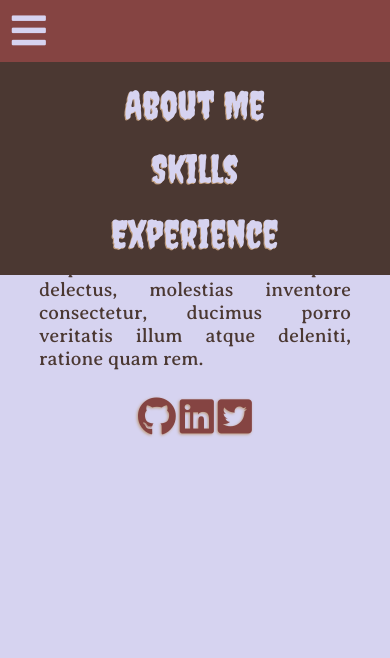
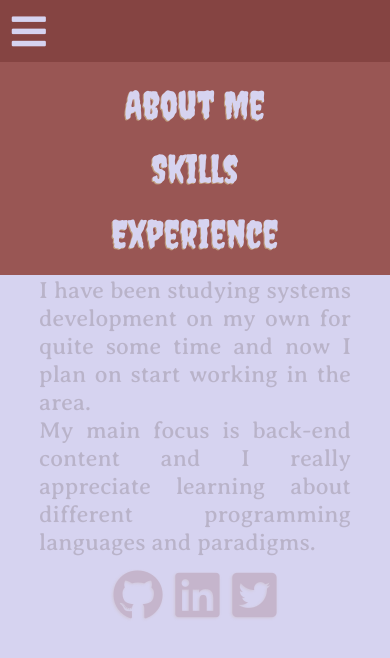
Before and after one commit to meicle/meicle.github.io, a plain HTML site: page index.html in a window 390 px wide. Both pictures are taken after a click on the link 28 px from the left and 31 px from the top of the page. Drawn offline with nearby package versions, Linux system fonts and the light colour scheme; files whose address does not match are found by name.

Commit message:
Text changes

```diff
--- a/aboutme.html
+++ b/aboutme.html
@@ -1,9 +1,13 @@
       <h1>Meicle Haiara</h1>
       <h4>Developer</h4>
       <br>
-      <p>Lorem ipsum dolor sit amet consectetur adipisicing elit. Tempora beatae error quo sint saepe tenetur harum tempore delectus, molestias inventore consectetur, ducimus porro veritatis illum atque deleniti, ratione quam rem.</p>
-      <br>
-      <div class="icones text-center">
-        <a href="https://github.com/meicle" target="_blank" rel="noopener" alt="Github icon"><i class="fab fa-github"></i></a>
-        <a href="https://www.linkedin.com/in/meicle" target="_blank" rel="noopener" alt="LinkedIn icon"><i class="fab fa-linkedin"></i></a>
-        <a href="https://twitter.com/impacmei" target="_blank" rel="noopener" alt="Twitter icon"><i class="fab fa-twitter-square"></i></a>
+      <p>
+        Please, call me Mei! I'm 22 years old, from São Paulo, Brazil.<br>
+        I have been studying systems development on my own for quite some time and now I plan on start working in the area.<br>
+        My main focus is back-end content and I really appreciate learning about different programming languages and paradigms.
+      </p>
+      <div class="icones">
+        <a href="https://github.com/meicle" target="_blank" rel="noopener" ><i class="fab fa-github" aria-label="Github"></i></a>
+        <a href="https://www.linkedin.com/in/meicle" target="_blank" rel="noopener"><i class="fab fa-linkedin" aria-label="LinkedIn"></i></a>
+        <a href="https://twitter.com/impacmei" target="_blank" rel="noopener"><i class="fab fa-twitter-square" aria-label="Twitter"></i></a>
+      </div>
--- a/index.html
+++ b/index.html
@@ -10,22 +10,22 @@
   <link rel="icon" href="icone.png">
   <link rel="stylesheet" href="main.css">
   <link type="application/atom+xml" rel="alternate" href="http://localhost:4000/feed.xml" title="Meicle" />
-  <link rel="stylesheet" href="https://maxcdn.bootstrapcdn.com/bootstrap/3.3.7/css/bootstrap.min.css" integrity="sha384-BVYiiSIFeK1dGmJRAkycuHAHRg32OmUcww7on3RYdg4Va+PmSTsz/K68vbdEjh4u" crossorigin="anonymous">
   <link rel="stylesheet" href="https://use.fontawesome.com/releases/v5.5.0/css/all.css" integrity="sha384-B4dIYHKNBt8Bc12p+WXckhzcICo0wtJAoU8YZTY5qE0Id1GSseTk6S+L3BlXeVIU" crossorigin="anonymous">
+  <link rel="stylesheet" href="https://cdn.rawgit.com/konpa/devicon/df6431e323547add1b4cf45992913f15286456d3/devicon.min.css">
   <script src="https://code.jquery.com/jquery-3.3.1.min.js"></script>
   <title>Meicle</title>
 </head>
 <body>
   <aside id="sidebar" class="sidebar">
-    <a title="Index link"><img alt="Me with black rounded glasses and red hair with bangs." id="foto" src="mei.jpg"></a>
+    <a><img alt="Me with black rounded glasses and red hair with bangs." id="foto" src="mei.jpg"></a>
 
-    <a href="#" class="menubutton" title="Menu button"><i class="fas fa-bars"></i></a>
+    <a href="#" class="menubutton" aria-label="Index button"><i class="fas fa-bars"></i></a>
 
     <nav class="list">
       <ul>
-        <li id="aboutme" class="item" title="About me page"><a>About Me</a></li>
-        <li id="skills" class="item" title="Skills page"><a>Skills</a></li>
-        <li id="experience" class="item" title="Experience page"><a>Experience</a></li>
+        <li id="aboutme" class="item"><a>About Me</a></li>
+        <li id="skills" class="item"><a>Skills</a></li>
+        <li id="experience" class="item"><a>Experience</a></li>
       </ul>
     </nav>
   </aside>
--- a/loadpages.js
+++ b/loadpages.js
@@ -1,5 +1,6 @@
 $(function(){
   var sidebarlist = $(".list");
+  var content = $("#content");
 
   $('#content').load('aboutme.html');
 
@@ -16,12 +17,14 @@ $(function(){
   $( ".item" ).click(function() {
     if ($( window ).width() < 600) {
       sidebarlist.hide();
+      content.toggleClass('opaque-content');
     }
   });
 
   $( ".menubutton" ).click(function() {
     if ($( window ).width() < 600) {
       sidebarlist.toggle();
+      content.toggleClass('opaque-content');
     }
   });
 
--- a/main.css
+++ b/main.css
@@ -23,11 +23,12 @@
 
 body {
   margin: 0 20wv 0 0;
-  background-color: #d6d3f0 !important;
+  background-color: #d6d3f0;
 }
 
 .menubutton {
   visibility: hidden;
+  cursor: unset;
 }
 
 .sidebar {
@@ -43,10 +44,12 @@ body {
 }
 
 .sidebar ul {
-  font: 2.5vw 'Creepster', cursive;
+  font: 3vw 'Creepster', cursive;
+  position: static;
   list-style-type: none;
   text-align: center;
-  padding-left:0px;
+  padding:0;
+  margin: 0;
   color: #d6d3f0;
   text-shadow: -1px 1px #be9b7b;
 }
@@ -78,6 +81,22 @@ body {
 
 /* About me page */
 
+.content > h1 {
+  font: 5vw 'Creepster', cursive;
+  text-align: center;
+  color: #854442;
+  margin: 1vw 0 1vw 0;
+  text-shadow: -1px 1px #be9b7b;
+}
+
+.content > h4 {
+  font: 2vw 'Creepster', cursive;
+  text-align: center;
+  margin: 0;
+  color: #854442;
+  text-shadow: -1px 1px #be9b7b;
+}
+
 .content p {
   font: 1.8vw 'Averia Serif Libre', cursive;
   color: #4b3832;
@@ -85,25 +104,29 @@ body {
   padding: 0 5vw 0 5vw;
 }
 
-.content h1 {
-  font: 5vw 'Creepster', cursive;
+.icones {
+  color: #854442;
+  text-shadow: -1px 1px 3px #be9b7b;
   text-align: center;
-  color: #854442;
-  text-shadow: -1px 1px #be9b7b;
+  font-size: 4vw;
 }
 
-.content h4 {
-  font: 2vw 'Creepster', cursive;
-  text-align: center;
-  margin-top: 0;
+.icones > a {
   color: #854442;
-  text-shadow: -1px 1px #be9b7b;
 }
 
-.icones a {
-  font-size: 3vw;
-  color: #854442 !important;
-  text-shadow: -1px 1px 3px #be9b7b;
+/* Skills page */
+
+.skills {
+  font-size: 6vw;
+  text-align: center;
+  color: #4b3832;
+  cursor: default;
+}
+
+.skills i:hover {
+  text-shadow:  -1px 1px 3px #be9b7b;
+  color: #854442;
 }
 
 /* MOBILE DEVICES */
@@ -118,13 +141,15 @@ body {
     font-size: 10vw;
     color: #d6d3f0 !important;
     position: fixed;
-    margin: 1vw 3vw;
+    margin: 2.5vw 3vw;
     visibility: visible;
   }
 
   .sidebar {
     height: 16vw;
     width: 100vw;
+    opacity: 1;
+    z-index: 30;
   }
 
   .active {
@@ -141,12 +166,17 @@ body {
     font-size: 10vw;
     position: absolute;
     width: 100vw;
-    background: #4b3832;
+    background: #995654;
   }
 
   .sidebar li {
     margin: 5vw;
     display: block;
+  }
+
+  .sidebar ul li a:hover {
+    color: #662a28 !important;
+    text-shadow: -1px 1px 3px #854442;
   }
 
   #foto {
@@ -157,21 +187,32 @@ body {
     margin: 19vw 5vw 0 5vw;
   }
 
+  .opaque-content {
+    opacity: 0.2;
+    transition: opacity 100ms ease-in-out;
+ }
+
   .content h1 {
-    font-size: 10vw;
+    font-size: 13vw;
   }
 
   .content h4 {
-    font-size: 6vw;
+    font-size: 8vw;
   }
 
   .content p {
-    font-size: 5vw;
+    font-size: 6vw;
     text-align: justify;
     margin: 0;
   }
 
-  .icones a {
-    font-size: 10vw;
+  .icones {
+    margin: 3vw 0 0 0;
+    font-size: 13vw;
+  }
+
+  .skills {
+    font-size: 15vw;
+    margin: 4vw 2vw 0 2vw;
   }
 }
```
Also changed, not shown: experience.html (+1 -1 lines), skills.html (+25 -1 lines), mei.jpg.
